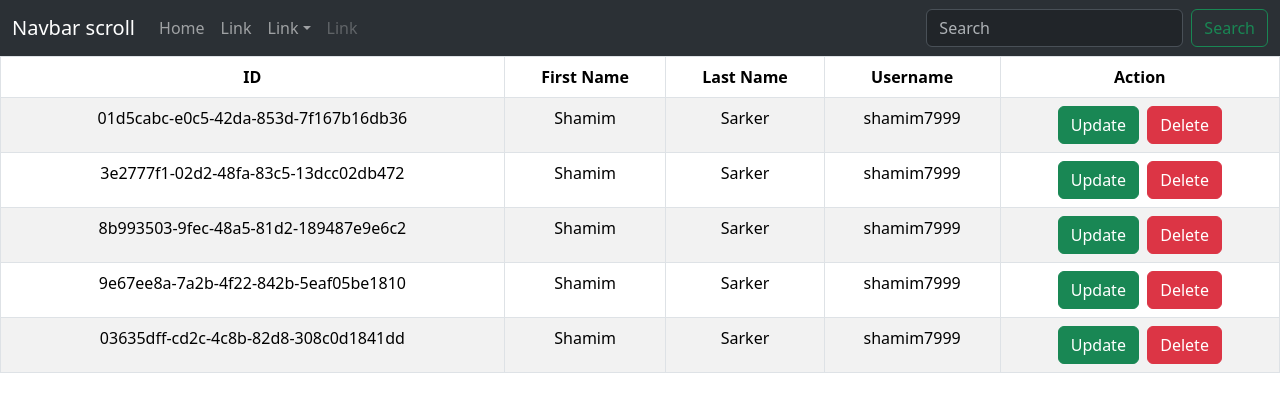
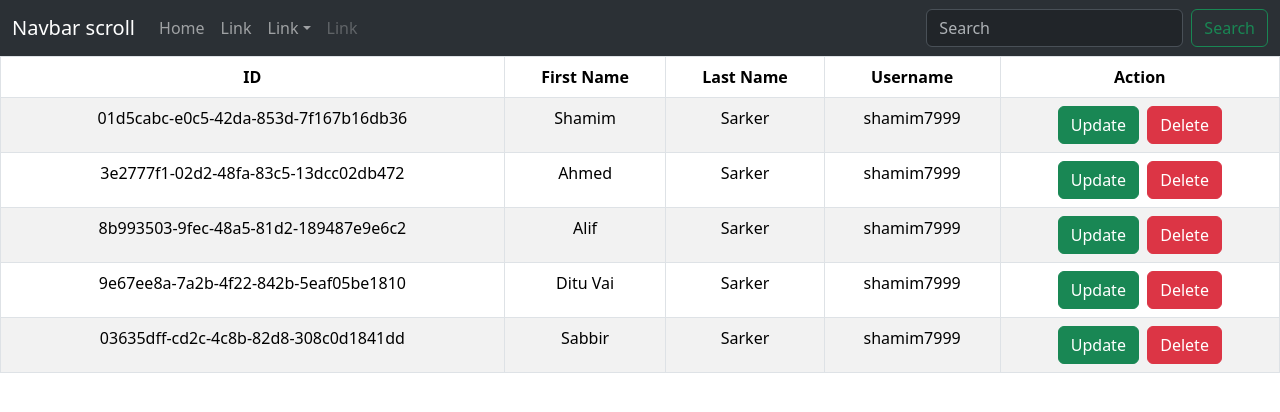
Before and after one commit to shamim7999/react, a React (Create React App) app in the folder my-react-app-2/: page / in a window 1280 px wide. Shown: the top 412 px of the page. Built offline with nearby package versions, Linux system fonts and the light colour scheme.

Commit message:
onClick() added

```diff
--- a/my-react-app-2/src/components/TableData.js
+++ b/my-react-app-2/src/components/TableData.js
@@ -1,9 +1,15 @@
 import Table from 'react-bootstrap/Table';
 import UserList from '../data/UserData';
+
+
+function handleClick(user){
+    console.log(user.firstName);
+  }
 
 function TableData() {
 
    let users = [...UserList];
+
 
 
   return (
@@ -26,7 +32,7 @@ function TableData() {
                 <td>{user.lastName}</td>
                 <td>{user.userName}</td>
                 <td>
-                    <button className='btn btn-success'>Update</button> &nbsp;
+                    <button className='btn btn-success' onClick={() => handleClick(user)}>Update</button> &nbsp;
                     <button className='btn btn-danger'>Delete</button>
                 </td>
             </tr>
--- a/my-react-app-2/src/data/UserData.js
+++ b/my-react-app-2/src/data/UserData.js
@@ -10,25 +10,25 @@ const UserList = [
     },
     {
         id: uuidv4(),
-        firstName: "Shamim",
+        firstName: "Ahmed",
         lastName: "Sarker",
         userName: "shamim7999"
     },
     {
         id: uuidv4(),
-        firstName: "Shamim",
+        firstName: "Alif",
         lastName: "Sarker",
         userName: "shamim7999"
     },
     {
         id: uuidv4(),
-        firstName: "Shamim",
+        firstName: "Ditu Vai",
         lastName: "Sarker",
         userName: "shamim7999"
     },
     {
         id: uuidv4(),
-        firstName: "Shamim",
+        firstName: "Sabbir",
         lastName: "Sarker",
         userName: "shamim7999"
     }
```
